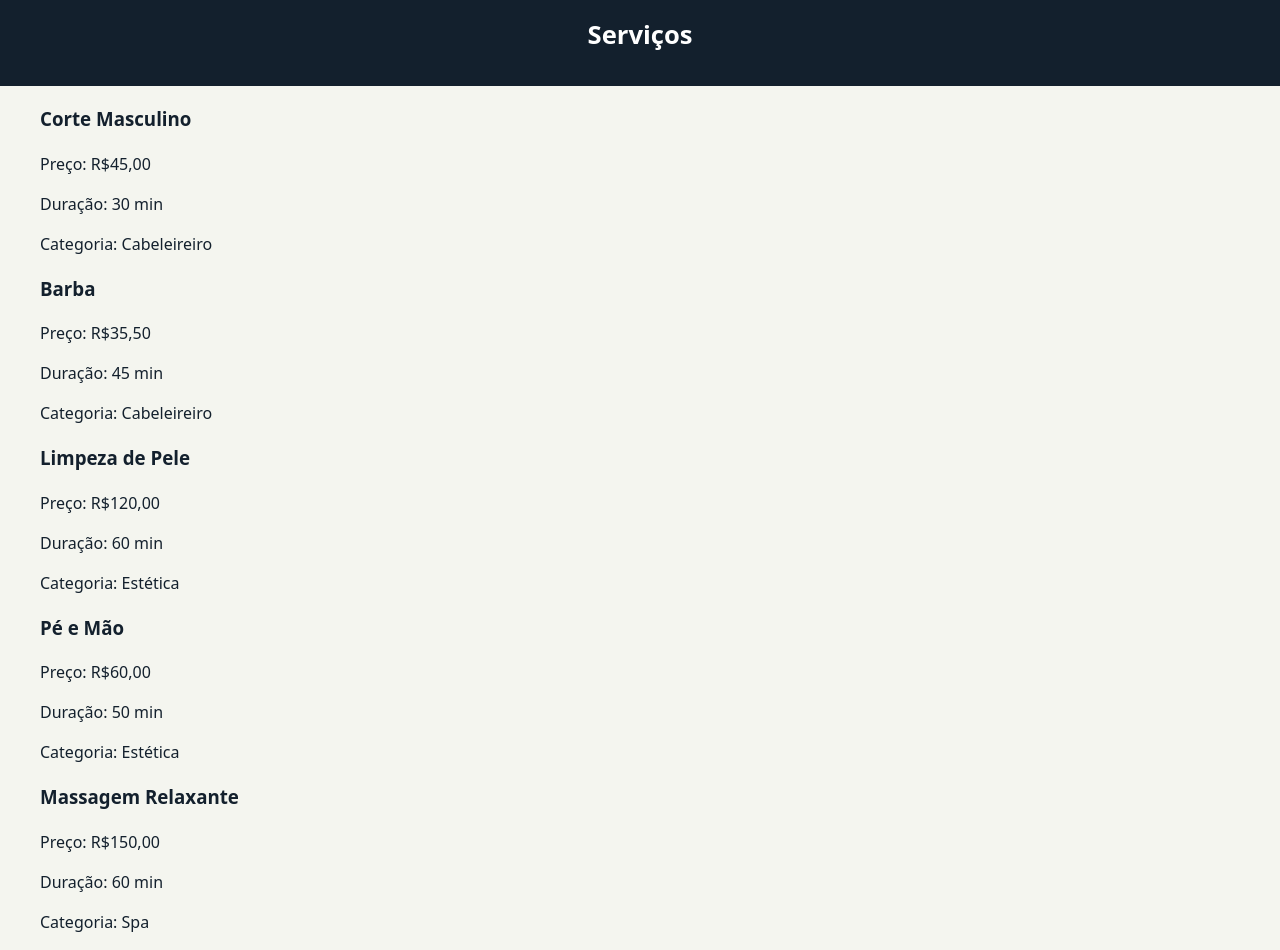
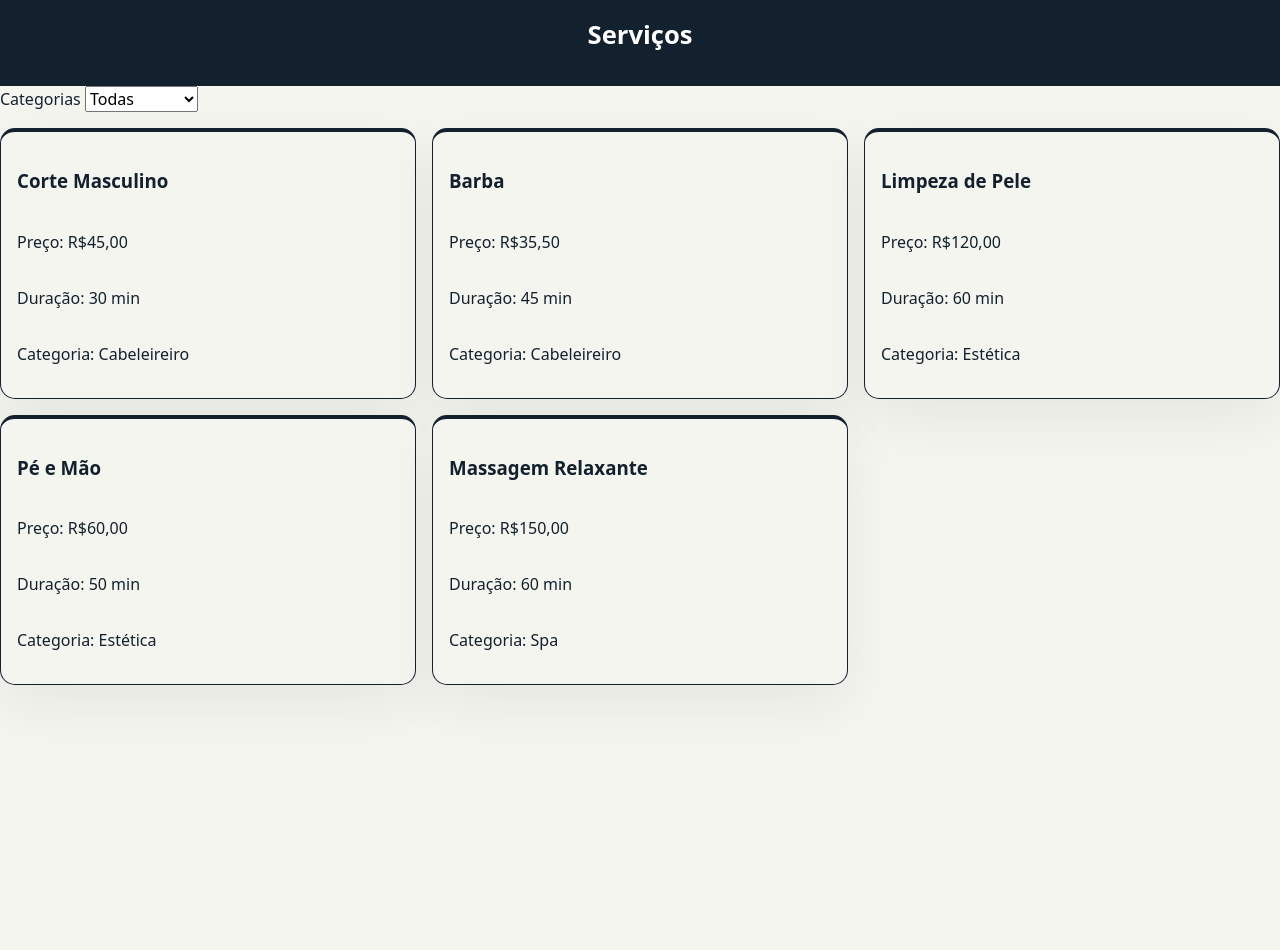
Before and after one commit to F-TNK/agendamento_servico, a Next.js app in the folder frontend/: page / in a window 1280 px wide. After the commit the page ends 800 px from the top, so only its background shows below. Built offline with nearby package versions, Linux system fonts and the light colour scheme.

Commit message:
feat: Filtro montado

```diff
--- a/frontend/app/globals.css
+++ b/frontend/app/globals.css
@@ -27,10 +27,10 @@ body {
   line-height: 1.5;
 }
 
-ul,
+/* ul,
 li {
   list-style-type: none;
-}
+} */
 
 button,
 input,
--- a/frontend/app/page.js
+++ b/frontend/app/page.js
@@ -1,18 +1,33 @@
 // lista de serviços com o filtro
+"use client";
 
 import Image from "next/image";
 import styles from "./page.module.css";
+import { useState } from "react";
 import Cabecalho from "@/components/Cabecalho/Cabecalho";
 import ListaServico from "@/components/ListaServicos/ListaServicos";
+import Filtro from "@/components/Filtro/Filtro";
 import { CATEGORIAS, SERVICOS } from "@/dados/exemplo";
 
 export default function Home() {
+  const [categoriaId, setCategoriaId] = useState("");
+
+  const filtrados = categoriaId
+    ? SERVICOS.filter((c) => String(c.categoriaId)) === String(categoriaId)
+    : SERVICOS;
+
   return (
     <>
       <Cabecalho titulo="Serviços" subtitulo="" />
       <main>
+        <Filtro
+          CATEGORIAS={CATEGORIAS}
+          selecionada={categoriaId}
+          selecionar={setCategoriaId}
+        />
+
         <div>
-          <ListaServico />
+          <ListaServico SERVICOS={filtrados} />
         </div>
       </main>
     </>
--- a/frontend/components/CardServico/CardServico.module.css
+++ b/frontend/components/CardServico/CardServico.module.css
@@ -1,4 +1,12 @@
-/* .servList,
-.servItens {
+.servCard {
   list-style-type: none;
-} */
+  display: flex;
+  flex-direction: column;
+  background: var(--cor-fundo);
+  border: 1px solid;
+  border-top: 4px solid;
+  border-radius: 15px;
+  padding: 1rem;
+  box-shadow: 0 20px 60px rgba(0, 0, 0, 0.06);
+  transition: transform 0.15s, box-shadow 0.15s;
+}
--- a/frontend/components/Filtro/Filtro.js
+++ b/frontend/components/Filtro/Filtro.js
@@ -0,0 +1,26 @@
+"use client";
+
+import style from "./Filtro.module.css";
+import { useState } from "react";
+
+export default function Filtro({ CATEGORIAS, selecionada, selecionar }) {
+  return (
+    <div className={style.filtro}>
+      <label className={style.label}>Categorias </label>
+
+      <select
+        id="filtro"
+        className={style.categorias}
+        value={selecionada}
+        onChange={(e) => selecionar(e.target.value)}
+      >
+        <option value="">Todas</option>
+        {CATEGORIAS.map((categoria) => (
+          <option key={categoria.id} value={categoria.id}>
+            {categoria.nome}
+          </option>
+        ))}
+      </select>
+    </div>
+  );
+}
--- a/frontend/components/ListaServicos/ListaServicos.js
+++ b/frontend/components/ListaServicos/ListaServicos.js
@@ -7,12 +7,15 @@ import CardServico from "@/components/CardServico/CardServico";
 
 export default function ListaServicos() {
   const [servicos, setServicos] = useState(SERVICOS);
-  const [filtro, setFiltro] = useState("todas");
 
   return (
+    <div>
+      {" "}
       <ul className={style.servList}>
         {servicos.map((servico) => {
-        const categoria = CATEGORIAS.find((c) => c.id === servico.categoriaId);
+          const categoria = CATEGORIAS.find(
+            (c) => c.id === servico.categoriaId
+          );
 
           return (
             <CardServico
@@ -23,5 +26,6 @@ export default function ListaServicos() {
           );
         })}
       </ul>
+    </div>
   );
 }
--- a/frontend/components/ListaServicos/ListaServicos.module.css
+++ b/frontend/components/ListaServicos/ListaServicos.module.css
@@ -0,0 +1,19 @@
+.servList {
+  list-style: none;
+  padding: 0;
+  display: grid;
+  grid-template-columns: 1fr;
+  gap: 1rem;
+}
+
+@media (min-width: 700px) {
+  .servList {
+    grid-template-columns: repeat(2, 1fr);
+  }
+}
+
+@media (min-width: 1000px) {
+  .servList {
+    grid-template-columns: repeat(3, 1fr);
+  }
+}
```
Also changed, not shown: frontend/app/servicos/[id]/page.js (+7 -1 lines), frontend/app/servicos/[id]/page.module.css (added). Lines whose indentation alone changed are shown as unchanged.
